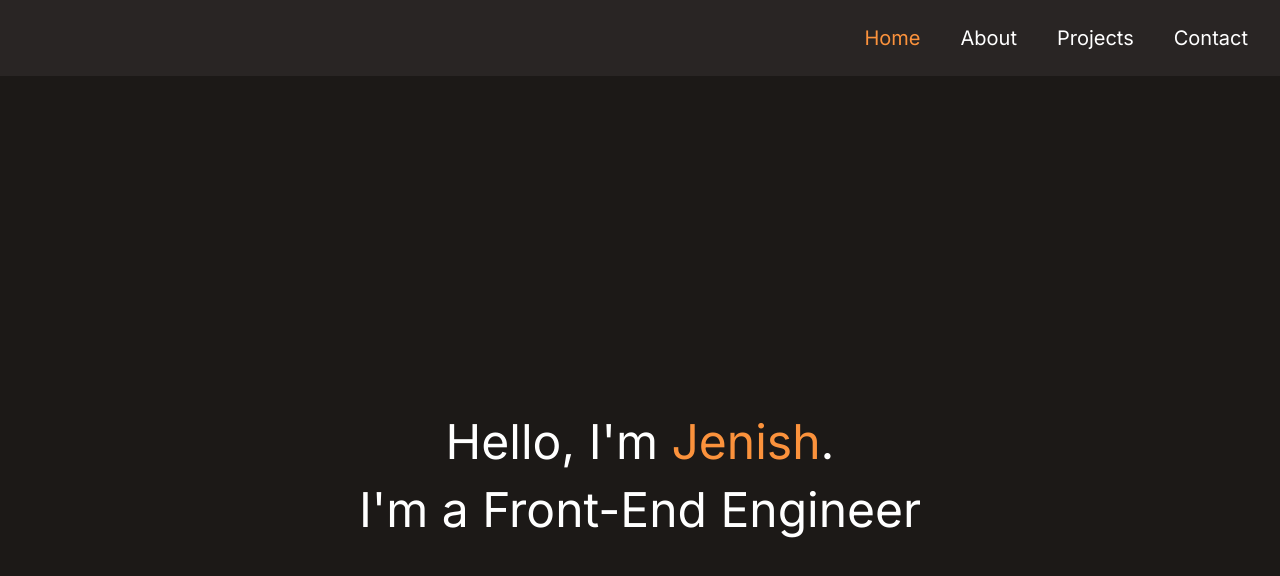
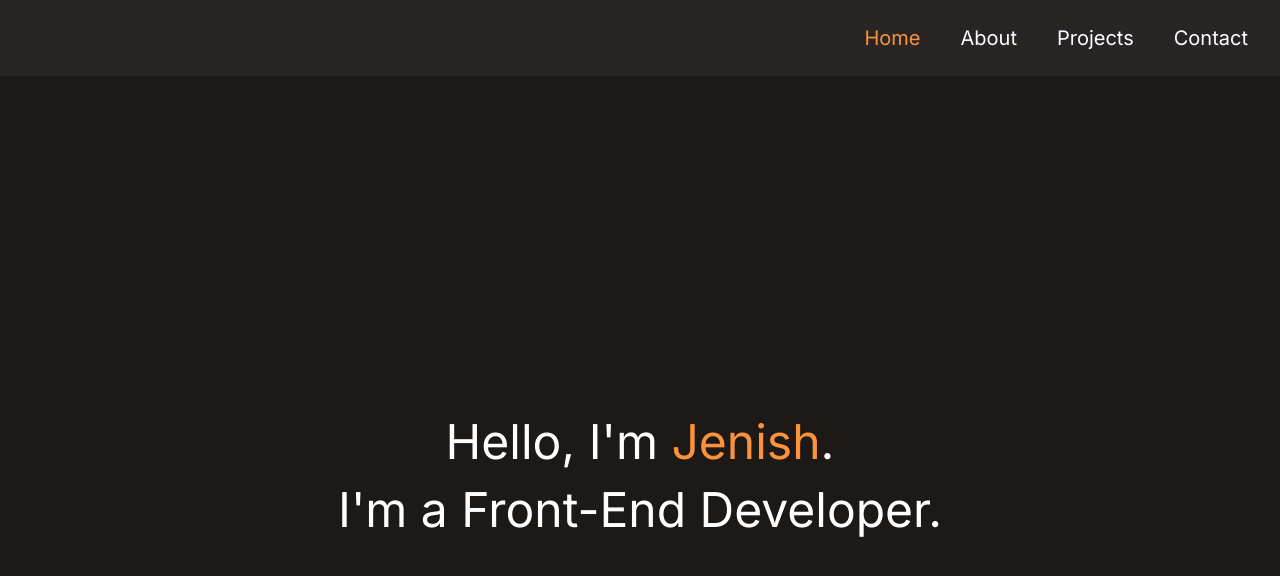
Before and after one commit to jenishpatel-jp/jenish-patel-portfolio, a Next.js app: page / in a window 1280 px wide. Shown: the top 576 px of the page. Built offline with nearby package versions, Linux system fonts and the light colour scheme.

Commit message:
Updated the Home page text

```diff
--- a/src/app/about/page.tsx
+++ b/src/app/about/page.tsx
@@ -8,7 +8,6 @@ const Page = () => {
                 <div className='flex lg:flex-col items-center lg:w-3/5' >
                     <p className='text-left text-xl lg:mt-10 lg:pt-10'>
                         Driven by a quest for continous self-improvement, I am on a journey to find a fulfilling career that aligns with my passions.
-
                         <br/>
                         <br/>
                         I studied Accounting and Finance
--- a/src/app/page.tsx
+++ b/src/app/page.tsx
@@ -5,7 +5,7 @@ export default function Home() {
           Hello, I&apos;m <span className="text-orange-400" >Jenish</span>.
         </h2>
         <h2 className="text-white w-full text-center text-5xl">
-          I&apos;m a Front-End Engineer
+          I&apos;m a Front-End Developer.
         </h2>
     </main>
   );
```
